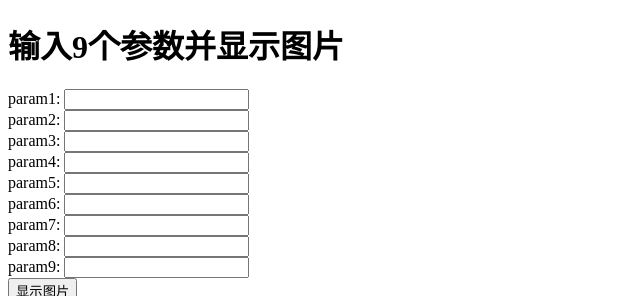
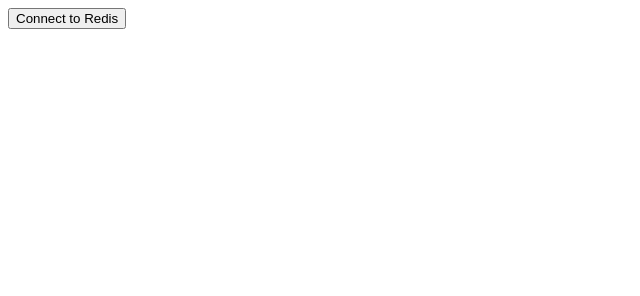
Before and after one commit to rocky-d/airline-reviews-server, a Flask app: page / in a window 1280 px wide. Shown: the top 296 px of the page, without its empty margins (0-640 px from the left). Run offline with Flask 3, Linux system fonts and the light colour scheme; parts of the project's set-up code (start-up, migrations or seed data) failed here and were passed over.

Commit message:
Update app.py index.html

```diff
--- a/app.py
+++ b/app.py
@@ -1,28 +1,23 @@
-from flask import Flask, render_template, request
-
-import p
+from flask import Flask, render_template, jsonify
+import redis
 
 app = Flask(__name__)
 
 
-@app.route('/', methods = ['POST', 'GET'])
+@app.route('/connect', methods=['GET'])
+def connect_redis():
+    try:
+        r = redis.Redis(host='192.168.0.115', port=6379, db=0)
+        r.ping()
+        return jsonify({'status': 'success', 'message': 'Connected to Redis successfully!'})
+    except Exception as e:
+        return jsonify({'status': 'error', 'message': str(e)})
+
+
+@app.route('/')
 def index():
-    if request.method == 'POST':
-        param1 = request.form.get('param1')
-        param2 = request.form.get('param2')
-        param3 = request.form.get('param3')
-        param4 = request.form.get('param4')
-        param5 = request.form.get('param5')
-        param6 = request.form.get('param6')
-        param7 = request.form.get('param7')
-        param8 = request.form.get('param8')
-        param9 = request.form.get('param9')
-
-        return render_template('index.html', result = p.image_data)
-
-    else:
-        return render_template('index.html', result = 'waiting')
+    return render_template('index.html')
 
 
 if __name__ == '__main__':
-    app.run()
+    app.run(debug=True)
--- a/p.py
+++ b/p.py
@@ -10,7 +10,4 @@ y = [10, 20, 25, 30, 35]
 sns.lineplot(x = x, y = y)
 
 # 保存图像到当前目录
-plt.savefig(r'archive/line_plot.png')
-
-# 读取图像到变量
-image_data = Image.open(r'archive/line_plot.png')
+plt.savefig(r'static/line_plot.png')
--- a/templates/index.html
+++ b/templates/index.html
@@ -1,42 +1,21 @@
 <!DOCTYPE html>
-<html lang="en">
+<html>
 <head>
-    <meta charset="UTF-8">
-    <title>显示图片</title>
+    <title>Connect to Redis</title>
+    <script src="https://ajax.googleapis.com/ajax/libs/jquery/3.5.1/jquery.min.js"></script>
 </head>
 <body>
-<h1>输入9个参数并显示图片</h1>
+<button id="connect">Connect to Redis</button>
+<p id="message"></p>
 
-<form id="imageForm">
-    <label for="param1">param1:</label>
-    <input type="text" id="param1" name="param1"><br>
-
-    <label for="param2">param2:</label>
-    <input type="text" id="param2" name="param2"><br>
-
-    <label for="param3">param3:</label>
-    <input type="text" id="param3" name="param3"><br>
-
-    <label for="param4">param4:</label>
-    <input type="text" id="param4" name="param4"><br>
-
-    <label for="param5">param5:</label>
-    <input type="text" id="param5" name="param5"><br>
-
-    <label for="param6">param6:</label>
-    <input type="text" id="param6" name="param6"><br>
-
-    <label for="param7">param7:</label>
-    <input type="text" id="param7" name="param7"><br>
-
-    <label for="param8">param8:</label>
-    <input type="text" id="param8" name="param8"><br>
-
-    <label for="param9">param9:</label>
-    <input type="text" id="param9" name="param9"><br>
-
-    <input type="button" value="显示图片">
-</form>
-    <p><img src="/static/line_plot.png"></p>
+<script>
+    $(document).ready(function () {
+        $('#connect').click(function () {
+            $.get('/connect', function (data) {
+                $('#message').text(data.message);
+            });
+        });
+    });
+</script>
 </body>
 </html>
```
